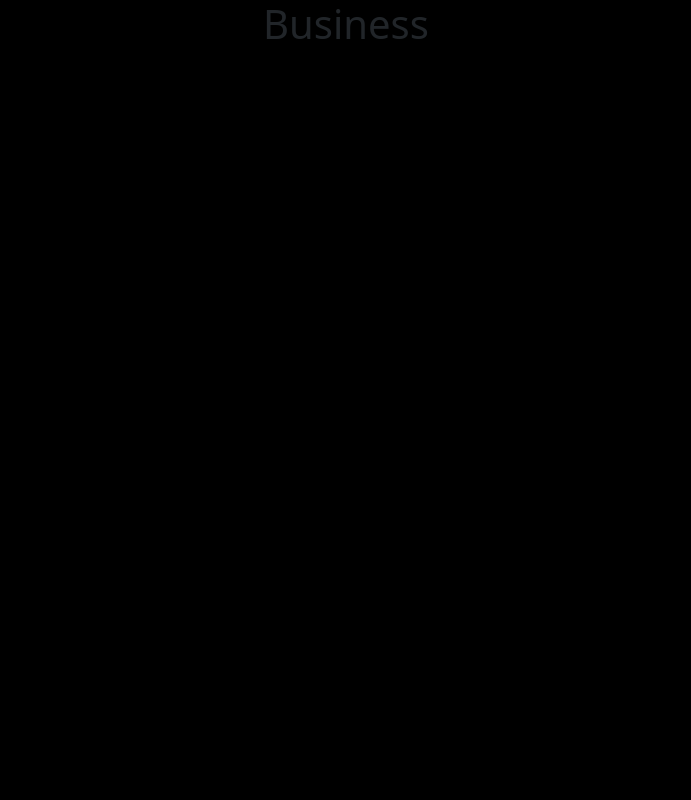
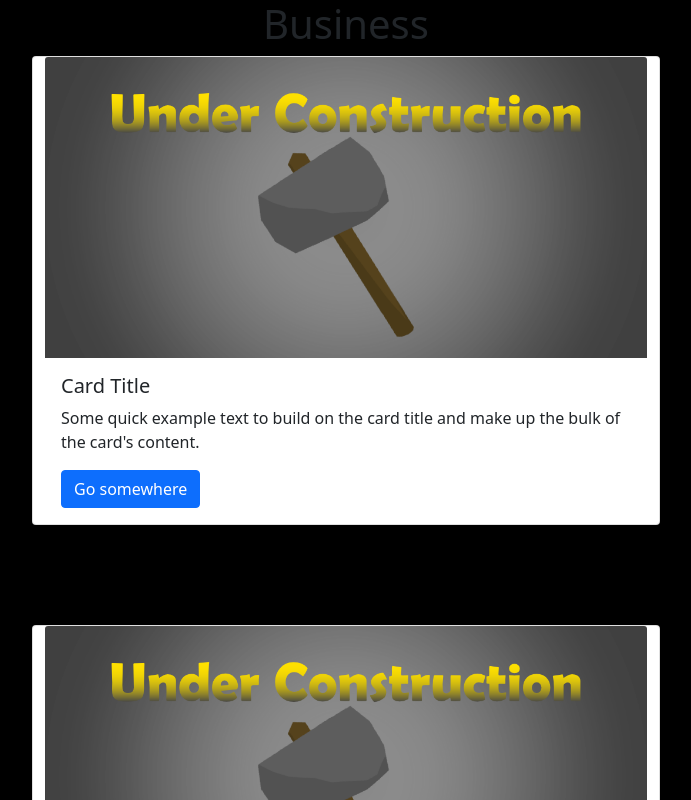
Before and after one commit to benhcleve/PortfolioWebsite, a React (Create React App) app: page /business in a window 1280 px wide. Shown: the top 800 px of the page, without its empty margins (294-985 px from the left). Built offline with nearby package versions, Linux system fonts and the light colour scheme.

Commit message:
Added Business Page Cards

```diff
--- /dev/null
+++ b/src/components/businessCard.js
@@ -0,0 +1,21 @@
+import React from "react";
+import { Container, Row, Col, Button, Card } from "react-bootstrap";
+import construction1024 from "../Images/construction1024.png";
+import constructionCardWide from "../Images/constructionCardWide.png";
+
+const BusinessCard = () => {
+  return (
+    <Row className="d-flex justify-content-center" style={{ marginLeft: "auto", marginRight: "auto", paddingBottom: "100px" }}>
+      <Card style={{ width: "50%" }}>
+        <Card.Img variant="top" src={constructionCardWide} />
+        <Card.Body>
+          <Card.Title>Card Title</Card.Title>
+          <Card.Text>Some quick example text to build on the card title and make up the bulk of the card's content.</Card.Text>
+          <Button variant="primary">Go somewhere</Button>
+        </Card.Body>
+      </Card>
+    </Row>
+  );
+};
+
+export default BusinessCard;
--- a/src/pages/businessPage.js
+++ b/src/pages/businessPage.js
@@ -1,15 +1,16 @@
 import React from "react";
 import { Container, Row, Col } from "react-bootstrap";
+import BusinessCard from "../components/businessCard";
 
 const BusinessPage = () => {
   return (
-    <Container fluid>
+    <Container fluid style={{ justifyContent: "center" }}>
       <Row style={{ backgroundColor: "black" }}>
-        <Col></Col>
-        <Col>
-          <h1 className="text-center vh-100">Business</h1>
-        </Col>
-        <Col></Col>
+        <h1 className="text-center">Business</h1>
+
+        <BusinessCard />
+        <BusinessCard />
+        <BusinessCard />
       </Row>
     </Container>
   );
--- a/src/pages/homePage.js
+++ b/src/pages/homePage.js
@@ -2,6 +2,7 @@ import React from "react";
 import { Container, Row, Col, Button, Carousel } from "react-bootstrap";
 import { Link } from "react-router-dom";
 import HomeButtons from "../components/homeButtons";
+import construction1024 from "../Images/construction1024.png";
 
 const HomePage = () => {
   return (
@@ -9,31 +10,27 @@ const HomePage = () => {
       <HomeButtons />
       <Container fluid className="vh-100 " style={{ backgroundColor: "black" }}>
         <Row className=" align-items-center">
-          <div>
-            <h1 style={{ textAlign: "center", backgroundColor: "white" }}>Home</h1>
-          </div>
-
-          <Carousel fluid style={{ width: "50%", margin: "auto" }}>
+          <Carousel fade fluid style={{ width: "50%", margin: "auto" }} nextLabel="" prevLabel="">
             <Carousel.Item>
-              <img className="d-block w-100" src=" " alt="First slide" />
+              <img className="d-block w-100" src={construction1024} alt="First slide" />
               <Carousel.Caption>
-                <h3>Header 1</h3>
+                <h3>First slide label</h3>
                 <p>Nulla vitae elit libero, a pharetra augue mollis interdum.</p>
               </Carousel.Caption>
             </Carousel.Item>
             <Carousel.Item>
-              <img className="d-block w-100" src=" " alt="Second slide" />
+              <img className="d-block w-100" src={construction1024} alt="Second slide" />
 
               <Carousel.Caption>
-                <h3>Header 2</h3>
+                <h3>Second slide label</h3>
                 <p>Lorem ipsum dolor sit amet, consectetur adipiscing elit.</p>
               </Carousel.Caption>
             </Carousel.Item>
             <Carousel.Item>
-              <img className="d-block w-100" src=" " alt="Third slide" />
+              <img className="d-block w-100" src={construction1024} alt="Third slide" />
 
               <Carousel.Caption>
-                <h3>Header 3</h3>
+                <h3>Third slide label</h3>
                 <p>Praesent commodo cursus magna, vel scelerisque nisl consectetur.</p>
               </Carousel.Caption>
             </Carousel.Item>
```
Also changed, not shown: src/Images/construction1024.png (added), src/Images/constructionCardWide.png (added).
